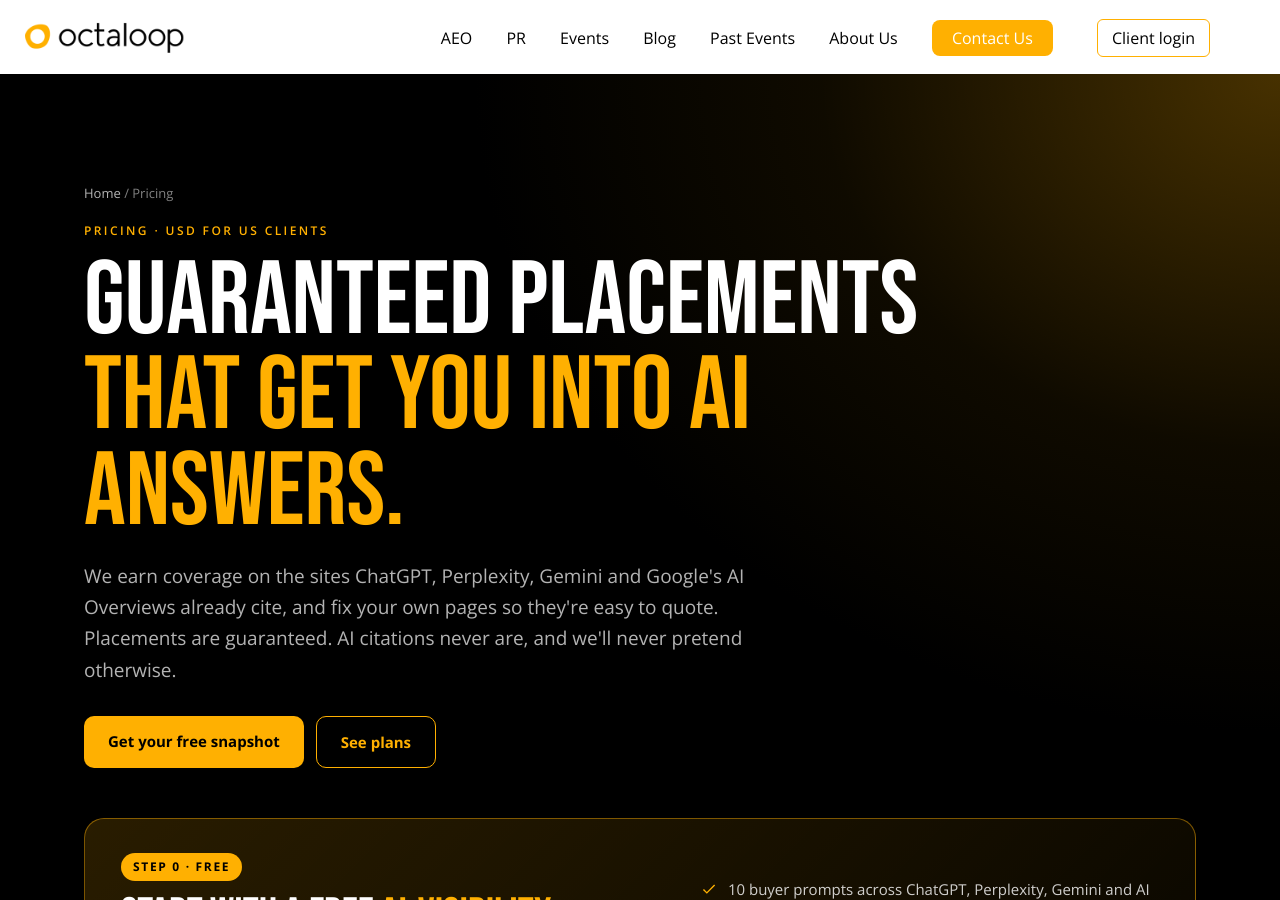
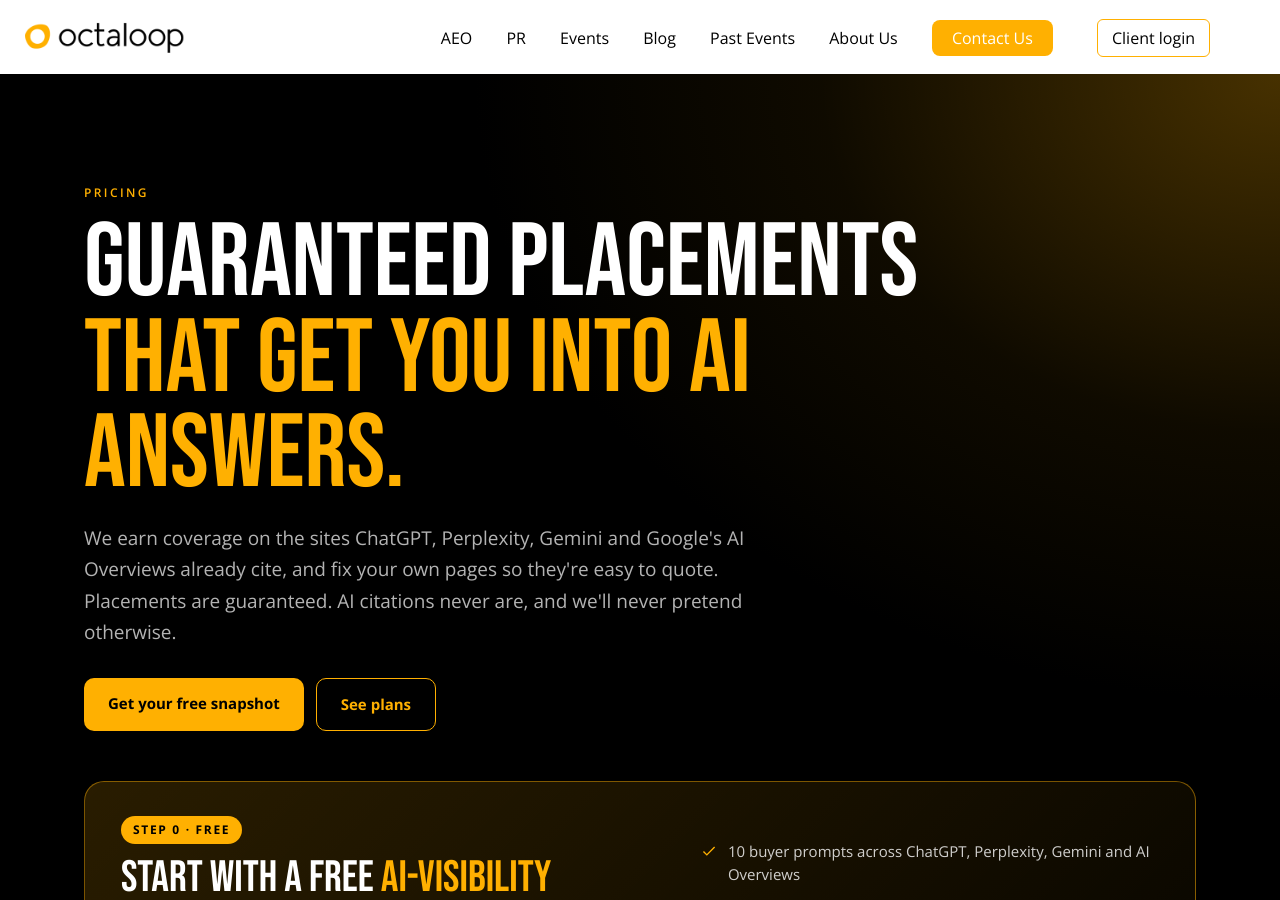
Before and after one commit to av535/octaloop, a Jekyll site: the page pricing/index.html, which Jekyll copies as it is, in a window 1280 px wide and 900 px high. Built offline with Jekyll 4.4.1, drawn with Linux system fonts in a browser that asks for light colours; some web fonts are replaced.

Commit message:
Pricing: remove visible breadcrumb and USD line from hero

```diff
--- a/pricing/index.html
+++ b/pricing/index.html
@@ -1514,8 +1514,7 @@
 @media (max-width:700px){.pp-g2,.pp-g3,.pp-steps,.pp-cmp,.pp-hon{grid-template-columns:1fr}.pp-step0{padding:26px 22px;margin-top:-24px}.pp-step0 h2{font-size:36px}.pp-card .pr{font-size:50px}.pp-cmp dl{grid-template-columns:1fr;gap:2px}.pp-cmp dd{margin-bottom:10px}.pp-g3 .pp-card.hot{margin-top:10px}}
 </style>
 <section class="prp-hero"><div class="w">
-  <nav class="pp-crumb" aria-label="Breadcrumb"><a href="/">Home</a> / <span aria-current="page">Pricing</span></nav>
-  <div class="eb">Pricing · USD for US clients</div>
+  <div class="eb">Pricing</div>
   <h1>Guaranteed placements <span>that get you into AI answers.</span></h1>
   <p class="lede">We earn coverage on the sites ChatGPT, Perplexity, Gemini and Google's AI Overviews already cite, and fix your own pages so they're easy to quote. Placements are guaranteed. AI citations never are, and we'll never pretend otherwise.</p>
   <div class="prp-btns"><a class="prp-btn" href="/contact-us/">Get your free snapshot</a><a class="prp-btn o" href="#aeo">See plans</a></div>
```
Also changed, not shown: 1 other file.
